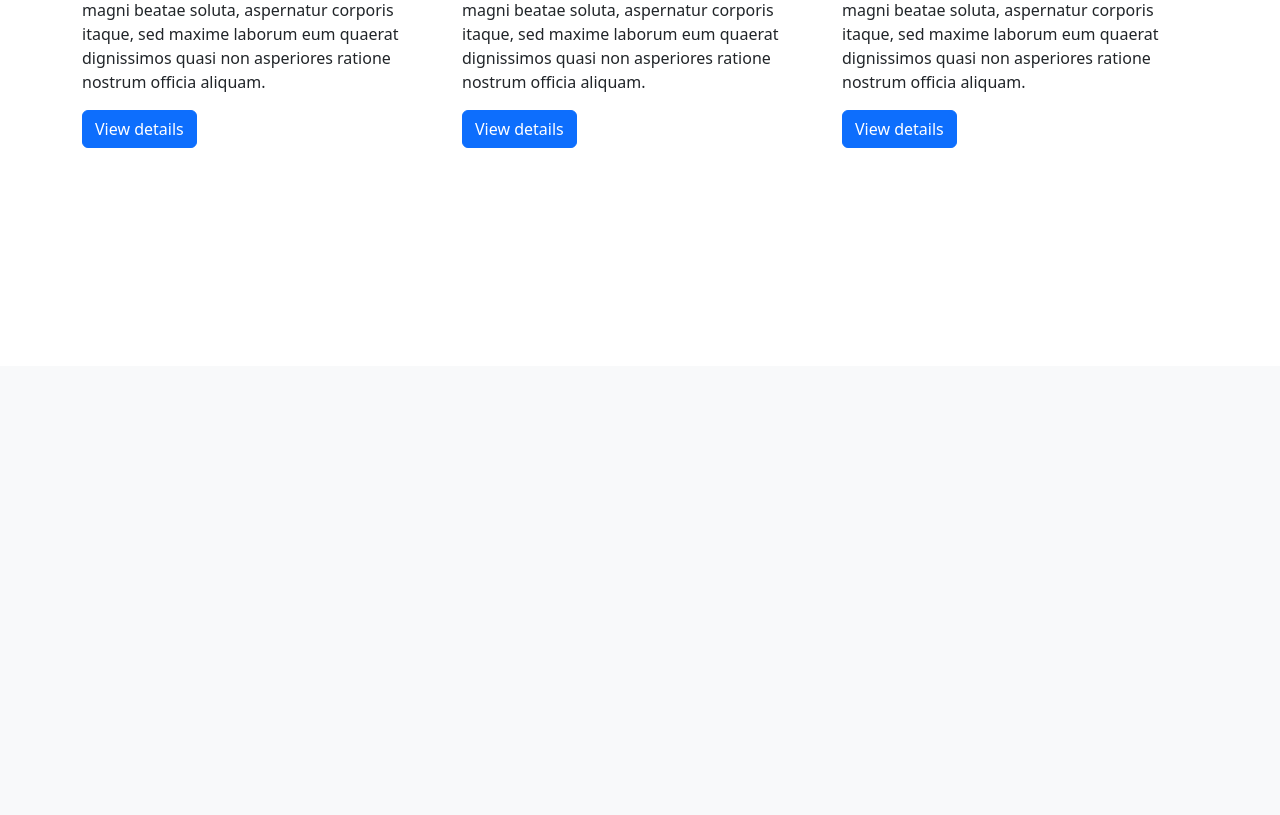
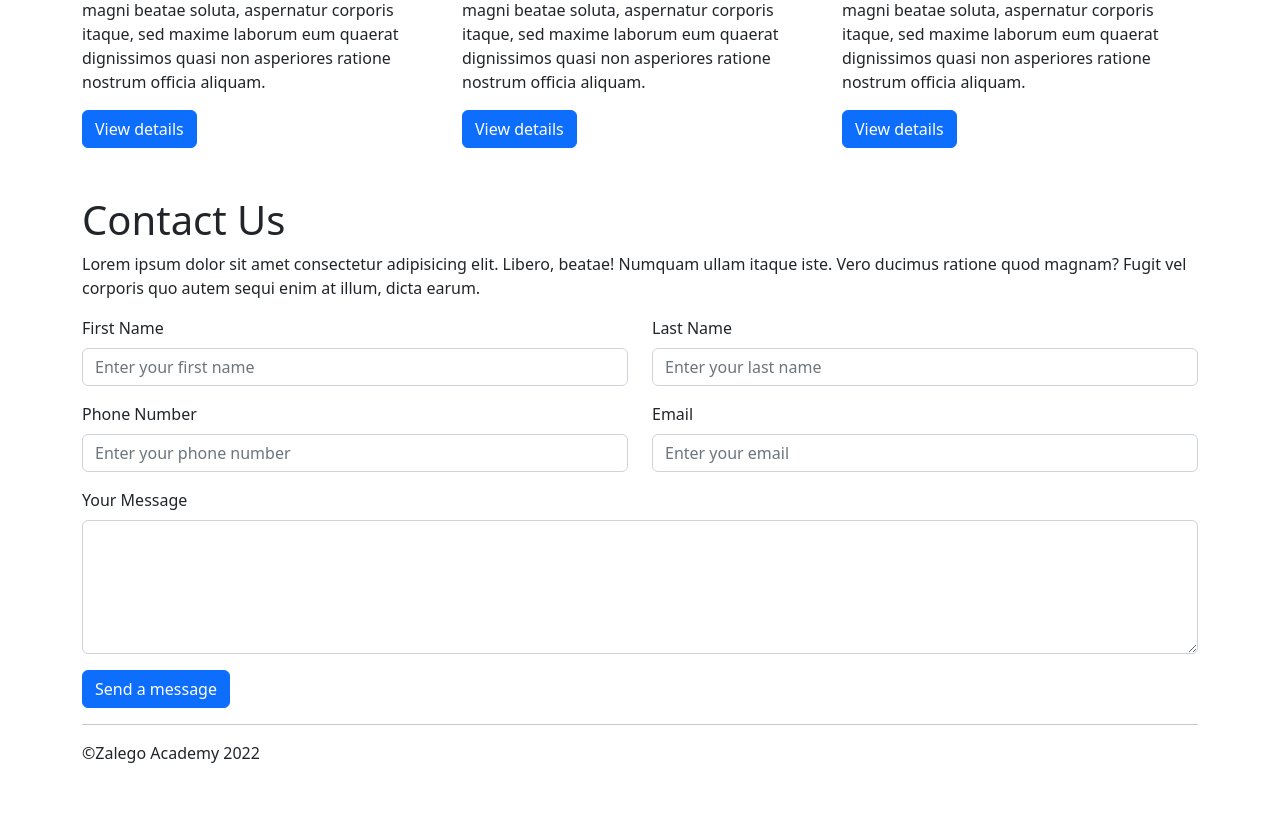
Before and after one commit to kasyoka-1/assignment-004-php-database, a PHP site: page / in a window 1280 px wide. Shown: the part 434-1249 px from the top of the page. Before the commit the page ends 582 px from the top, so only its background shows below. Run offline with PHP 8.4, Linux system fonts and the light colour scheme.

Commit message:
added a html syntax

```diff
--- a/index.html
+++ b/index.html
@@ -62,6 +62,50 @@
             </div>
 
         </div>
+
+        <!-- contact us starts here -->
+        <div class="row pt-5">
+            <h1>Contact Us</h1>
+                <p>
+                    Lorem ipsum dolor sit amet consectetur adipisicing elit. Libero, beatae! Numquam ullam itaque iste. Vero ducimus ratione quod magnam? Fugit vel corporis quo autem sequi enim at illum, dicta earum.
+                </p>
+
+                <form>
+                     <div class="row">
+                        <div class="mb-3 col-lg-6">
+                            <label for="firstname" class="form-label">First Name</label>
+                            <input type="text" class="form-control" placeholder="Enter your first name">
+                         </div>
+                         <div class="mb-3 col-lg-6">
+                            <label for="lastname" class="form-label">Last Name</label>
+                            <input type="text" class="form-control" placeholder="Enter your last name">
+                         </div>
+                     </div>
+                     <div class="row">
+                        <div class="mb-3 col-lg-6">
+                             <label for="phonenumber" class="form-label">Phone Number</label>
+                             <input type="text" class="form-control" placeholder="Enter your phone number">
+                        </div>
+                        <div class="mb-3 col-lg-6">
+                             <label for="email" class="form-label">Email</label>
+                             <input type="text" class="form-control" placeholder="Enter your email">
+                        </div>
+                     </div>
+                     <div class="row">
+                         <div class="mb-3 col-lg-12">
+                            <label for="message" class="form-label">Your Message</label>
+                            <textarea cols="30" rows="5" class="form-control"></textarea>
+                         </div>
+                     </div>
+                    <button type="submit" class="btn btn-primary">Send a message</button>
+                </form>
+        </div>
+        <!-- contact us ends here -->
+
+        <hr>
+        <footer>
+            &copy;Zalego Academy 2022
+        </footer>
     </div>
 
 
--- a/style.css
+++ b/style.css
@@ -1,3 +1,6 @@
 .p-5 h1{
     padding-top: 50px;
 }
+footer{
+    padding-bottom: 50px;
+}
```
